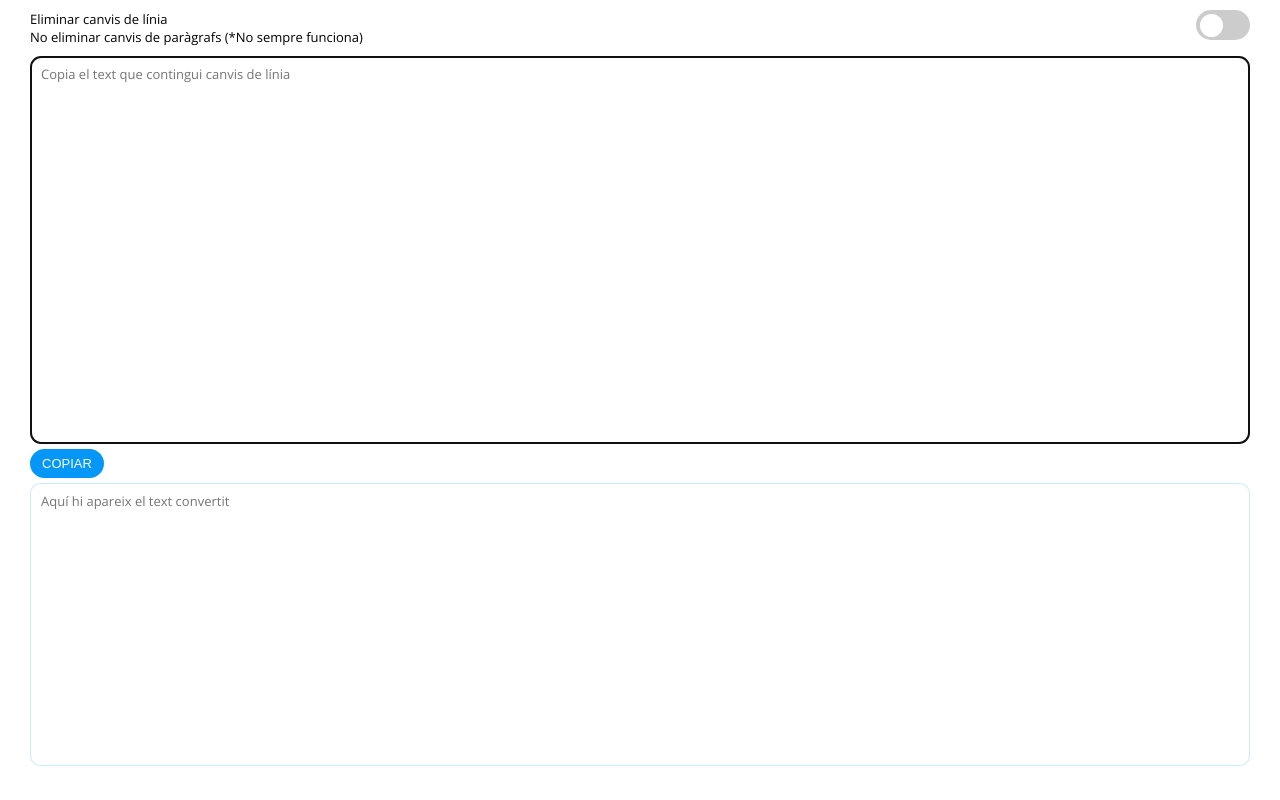
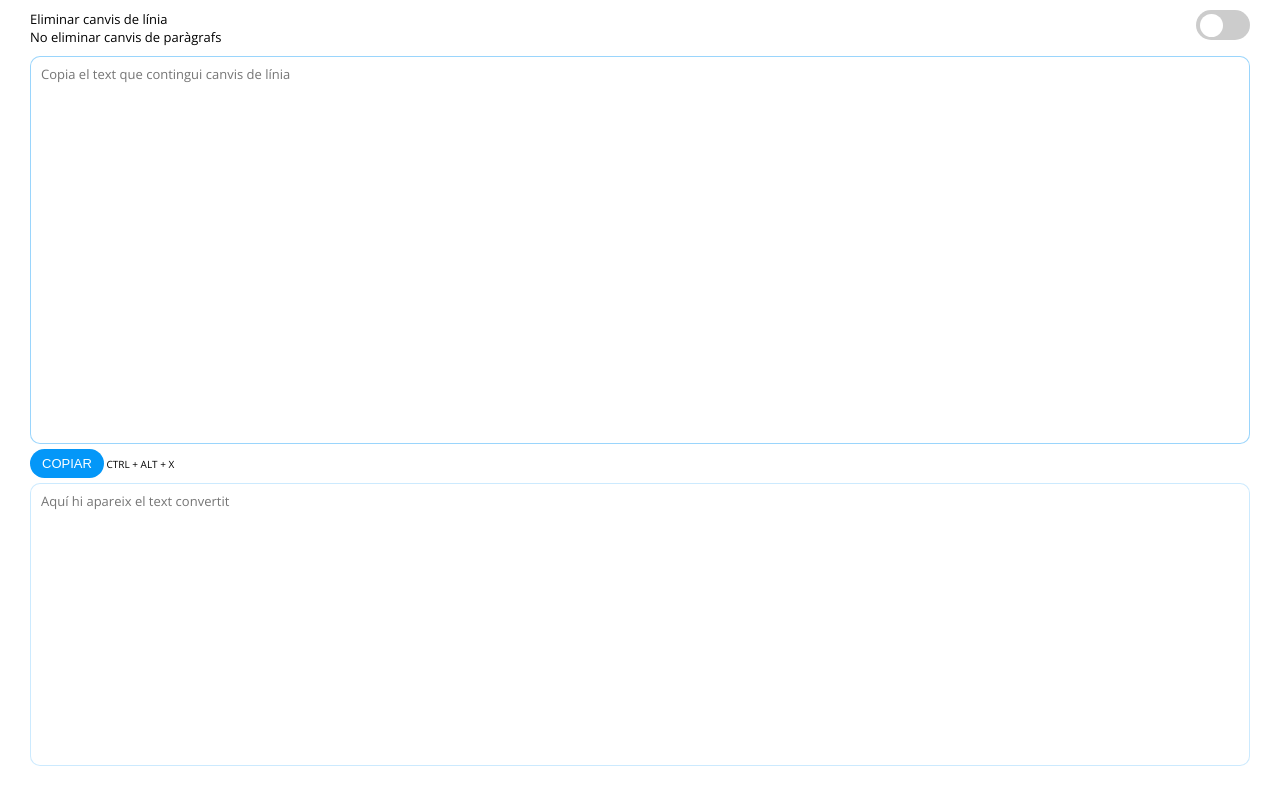
Before and after one commit to guillempuche/clean-text, a website: page index.html in a window 1280 px wide. Drawn offline with nearby package versions, Linux system fonts and the light colour scheme.

Commit message:
Style tweaks

```diff
--- a/index.html
+++ b/index.html
@@ -18,7 +18,7 @@
       <div class="header__text">
         <p class="text">Eliminar canvis de línia</p>
         <p class="text">
-          No eliminar canvis de paràgrafs (*No sempre funciona)
+          No eliminar canvis de paràgrafs
         </p>
       </div>
       <div class="header__switch">
@@ -44,6 +44,7 @@
       </div>
       <div>
         <button id="btn-copy" class="btn" onclick="copy()">Copiar</button>
+        <span>CTRL + ALT + X</span>
       </div>
       <div class="output">
         <textarea
--- a/style.css
+++ b/style.css
@@ -51,6 +51,11 @@ main {
   width: 100%;
   height: 100%;
   border-color: rgba(4, 150, 248, 0.2);
+  outline: none;
+}
+
+.textarea:focus {
+  border-color: rgba(4, 150, 248, 0.4);
 }
 
 /* Button */
```
